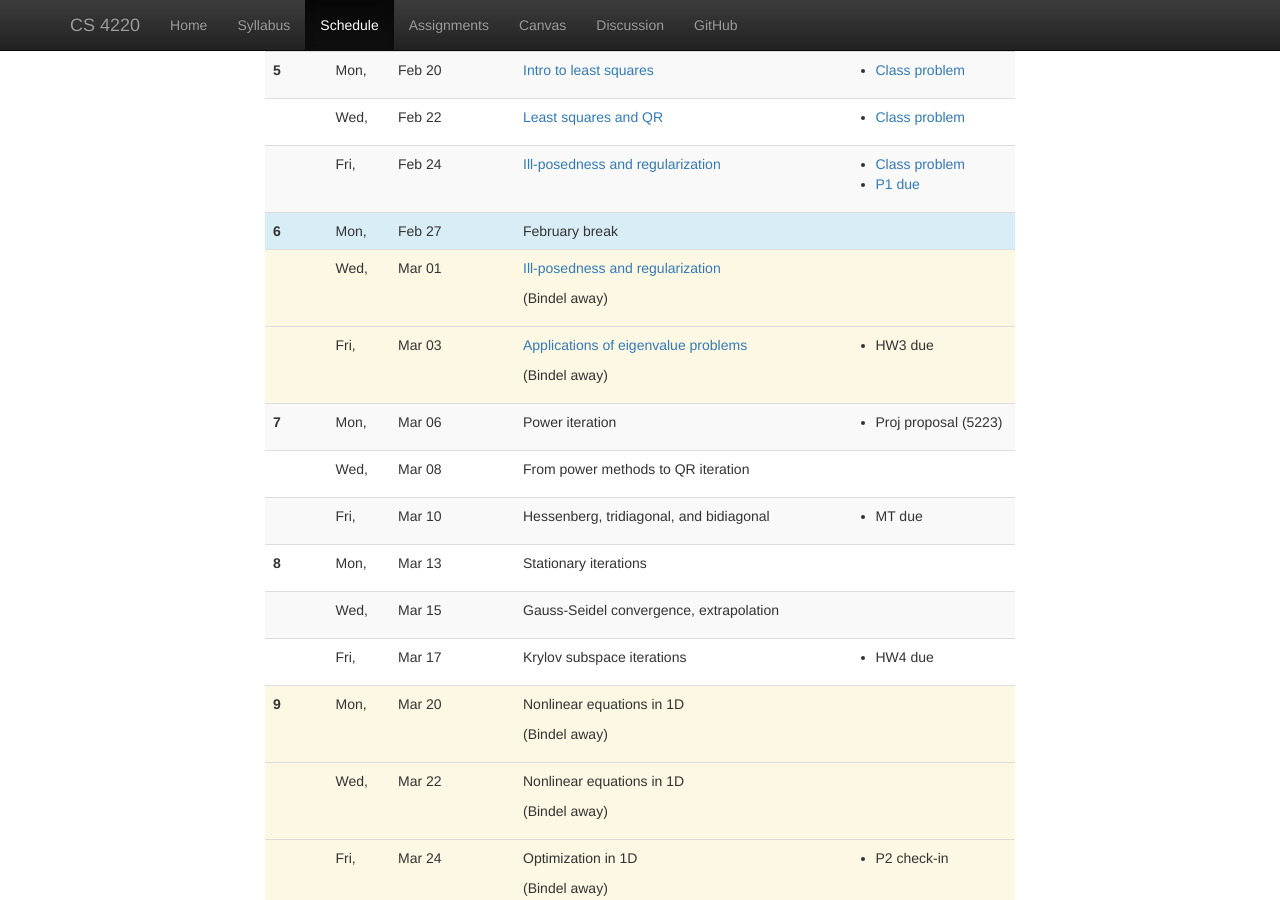
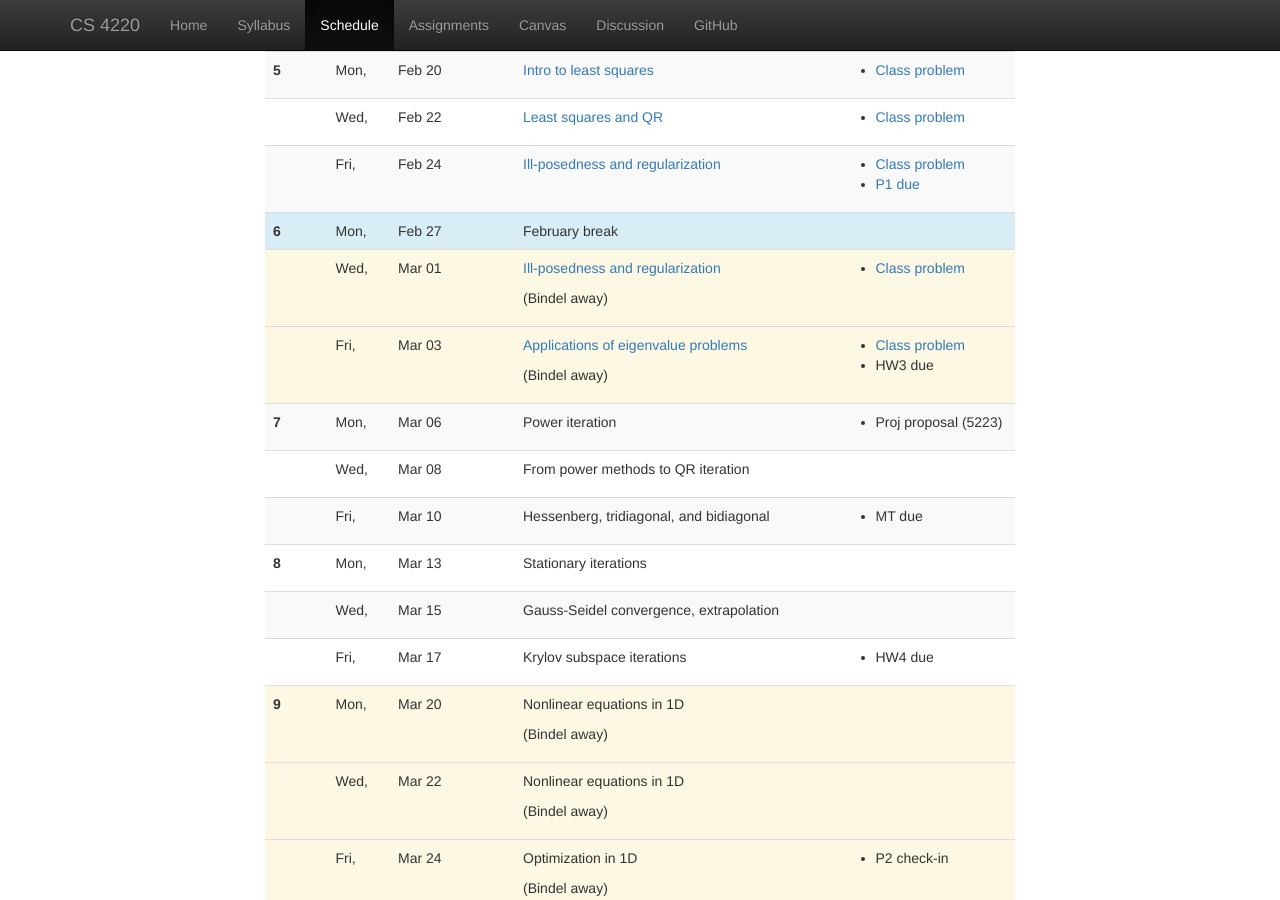
Before and after one commit to dbindel/cs4220-s23, a Jekyll site: the page built from web/schedule.html, in a window 1280 px wide and 900 px high, scrolled down 1040 px. Built offline with Jekyll 4.4.1, drawn with Linux system fonts in a browser that asks for light colours; nearby versions of some CDN libraries.

Commit message:
Add class problems for 3/1 and 3/3.

```diff
--- a/web/_data/lectures.yml
+++ b/web/_data/lectures.yml
@@ -174,12 +174,17 @@
   info: Ill-posedness and regularization
   travel: SIAM CSE
   notes: 2023-03-01.pdf
+  hw:
+    - info: Class problem
+      file: 2023-03-01-class.pdf
 -
   date: 2023-03-03
   info: Applications of eigenvalue problems
   travel: SIAM CSE
   notes: 2023-03-03.pdf
   hw:
+    - info: Class problem
+      file: 2023-03-03-class.pdf
     - info: HW3 due
 #
 # ==================
```
Also changed, not shown: 3 other files.
